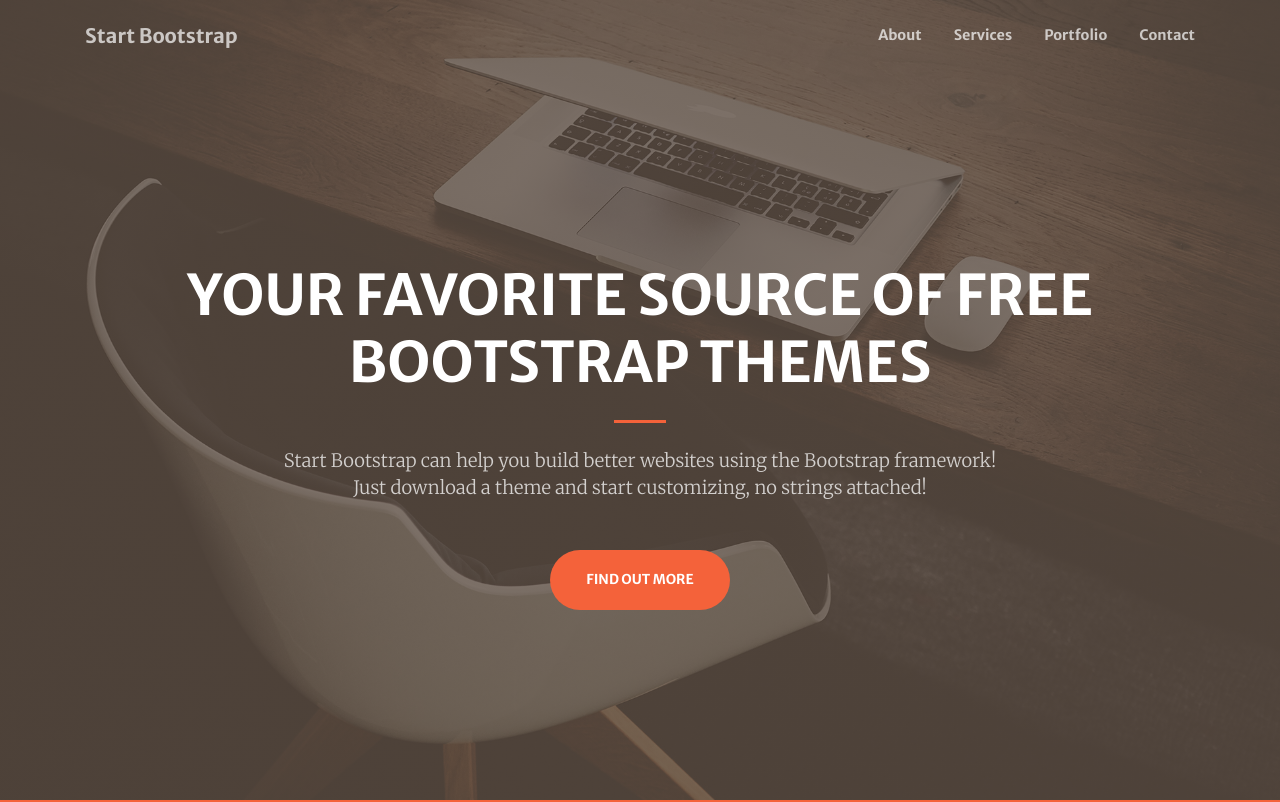
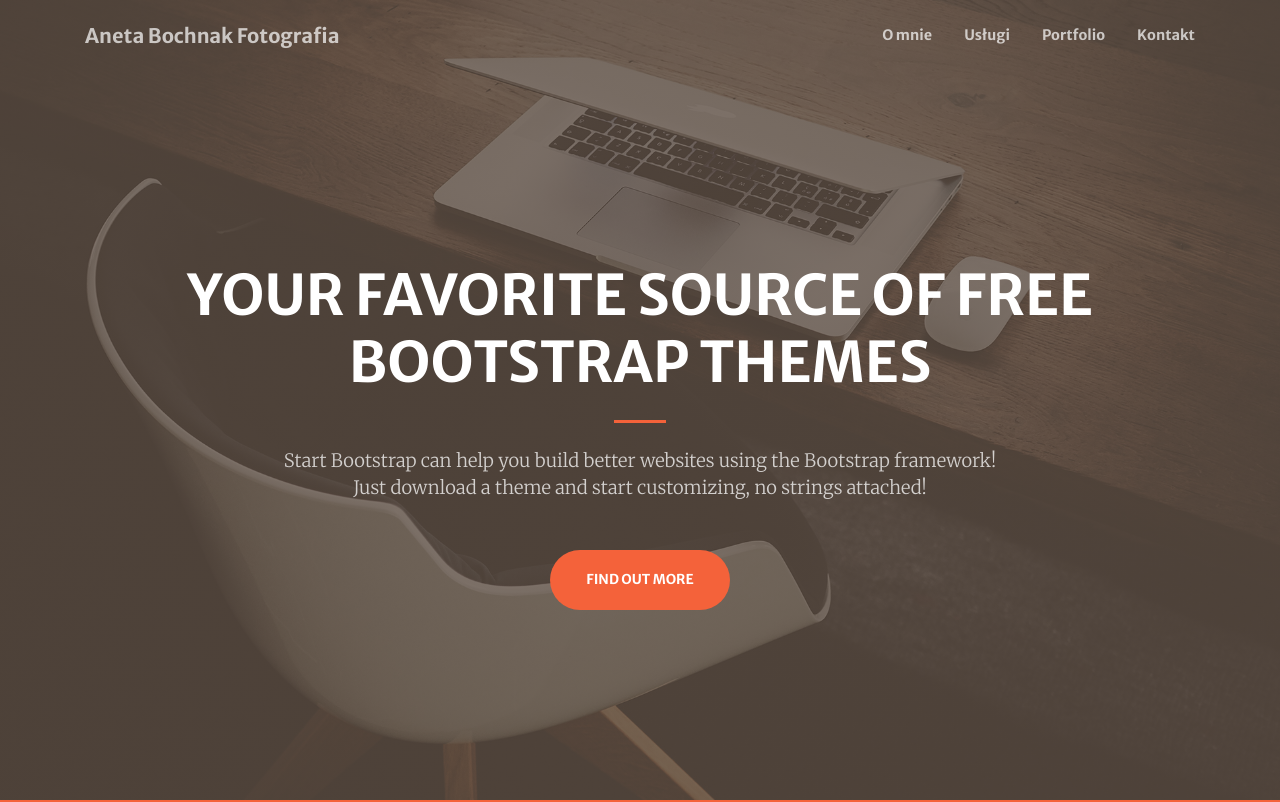
Before and after one commit to dawidzieba92/aneta-bochnak-foto, a Gatsby site: page / in a window 1280 px wide. Shown: the top 802 px of the page. Built offline with nearby package versions, Linux system fonts and the light colour scheme; Gatsby itself is replaced by a stand-in of ours.

Commit message:
Changed title and text on menu elements

```diff
--- a/src/components/header.js
+++ b/src/components/header.js
@@ -15,7 +15,7 @@ export default class Header extends React.Component {
         <Navbar className="navbar navbar-expand-lg navbar-light fixed-top py-3" id="mainNav" expand="lg"
                 collapseOnSelect={true}>
           <div className="container">
-            <a className="navbar-brand js-scroll-trigger" href="#page-top" onClick={Scroller.handleAnchorScroll}>Start Bootstrap</a>
+            <a className="navbar-brand js-scroll-trigger" href="#page-top" onClick={Scroller.handleAnchorScroll}>Aneta Bochnak Fotografia</a>
             <Navbar.Toggle aria-controls="navbarResponsive"/>
             <Navbar.Collapse id="navbarResponsive">
               <Nav className="navbar-nav ml-auto my-2 my-lg-0">
@@ -23,16 +23,16 @@ export default class Header extends React.Component {
                            items={["about", "services", "portfolio", "contact"]}
                            currentClassName="active" rootEl={"#mainNav"} offset={-75}>
                   <li className="nav-item">
-                    <Nav.Link className={"js-scroll-trigger"} href="#about" onClick={Scroller.handleAnchorScroll}>About</Nav.Link>
+                    <Nav.Link className={"js-scroll-trigger"} href="#about" onClick={Scroller.handleAnchorScroll}>O mnie</Nav.Link>
                   </li>
                   <li className="nav-item">
-                    <Nav.Link className={"js-scroll-trigger"} href="#services" onClick={Scroller.handleAnchorScroll}>Services</Nav.Link>
+                    <Nav.Link className={"js-scroll-trigger"} href="#services" onClick={Scroller.handleAnchorScroll}>Usługi</Nav.Link>
                   </li>
                   <li className="nav-item">
                     <Nav.Link className={"js-scroll-trigger"} href="#portfolio" onClick={Scroller.handleAnchorScroll}>Portfolio</Nav.Link>
                   </li>
                   <li className="nav-item">
-                    <Nav.Link className={"js-scroll-trigger"} href="#contact" onClick={Scroller.handleAnchorScroll}>Contact</Nav.Link>
+                    <Nav.Link className={"js-scroll-trigger"} href="#contact" onClick={Scroller.handleAnchorScroll}>Kontakt</Nav.Link>
                   </li>
                 </Scrollspy>
               </Nav>
```
